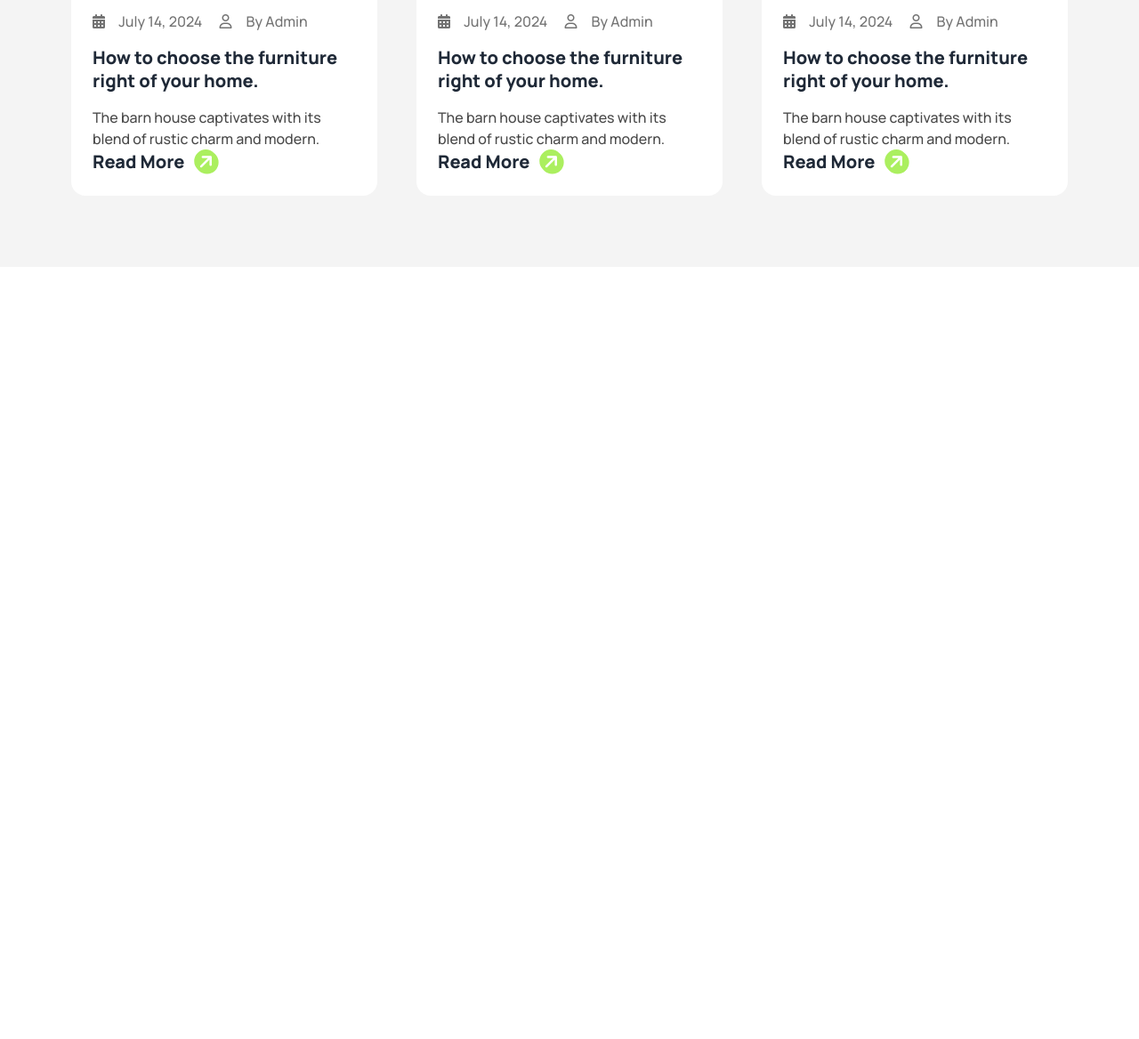
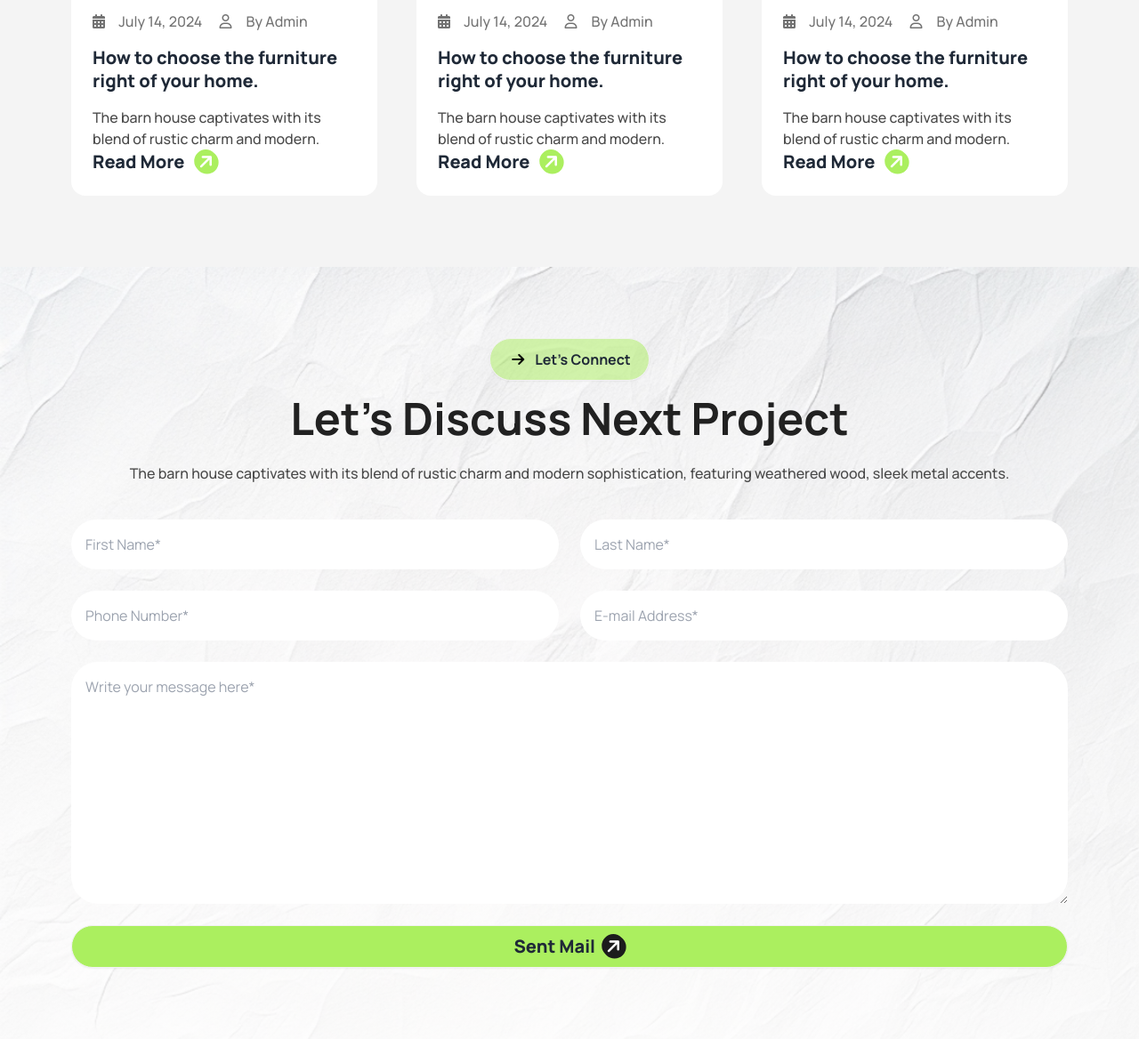
Before and after one commit to Shahriarkawsik/PHB10A03, a website: page index.html in a window 1280 px wide. Shown: the part 2550-3718 px from the top of the page at 89% size. Before the commit the page ends 2850 px from the top, so only its background shows below. Drawn offline with Linux system fonts and the light colour scheme.

Commit message:
input contact section completed

```diff
--- a/index.html
+++ b/index.html
@@ -5,6 +5,7 @@
     <meta name="viewport" content="width=device-width, initial-scale=1.0" />
     <title>Assignment-03</title>
     <link rel="stylesheet" href="./src/output.css" />
+    <link rel="stylesheet" href="./src/style.css " />
     <!-- font cdn-->
     <link rel="preconnect" href="https://fonts.googleapis.com" />
     <link rel="preconnect" href="https://fonts.gstatic.com" crossorigin />
@@ -425,7 +426,9 @@
       </section>
       <!-- Four section -->
       <section class="bg-main-color-1">
-        <div class="max-sm:w-9/12 sm:w-11/12 lg:w-full mx-auto lg:p-20">
+        <div
+          class="max-sm:w-9/12 sm:w-11/12 lg:w-full mx-auto p-10 sm:p-20 lg:p-20"
+        >
           <div class="space-y-5 sm:space-y-4 lg:space-y-6 xl:space-y-10">
             <!-- section head -->
             <div class="text-center space-y-5 sm:space-y-4 xl:space-y-3">
@@ -582,6 +585,72 @@
           </div>
         </div>
       </section>
+      <!-- Five section -->
+      <section class="five-section">
+        <div
+          class="max-sm:w-9/12 sm:w-11/12 lg:w-full mx-auto p-10 sm:p-20 lg:p-20"
+        >
+          <div class="space-y-5 sm:space-y-4 lg:space-y-6 xl:space-y-10">
+            <!-- section head -->
+            <div class="text-center space-y-5 sm:space-y-4 xl:space-y-3">
+              <!-- About us button -->
+              <a
+                class="btn bg-btn-color-3 lg:text-base font-bold rounded-32 sm:px-10 md:px-5"
+                ><i
+                  class="fa-solid fa-arrow-right text-black rounded-full p-1"
+                ></i
+                >Let’s Connect</a
+              >
+              <!-- div Title and subtitle  -->
+              <div class="space-y-4 sm:space-y-6 lg:space-y-6 xl:space-y-5">
+                <h1 class="title">Let’s Discuss Next Project</h1>
+                <p class="subtitle">
+                  The barn house captivates with its blend of rustic charm and
+                  modern sophistication, featuring weathered wood, sleek metal
+                  accents.
+                </p>
+              </div>
+            </div>
+            <!-- input contact information -->
+            <div
+              class="grid grid-cols-1 gap-6 sm:grid-cols-2 sm:gap-5 lg:grid-cols-2 lg:gap-6"
+            >
+              <input
+                class="bg-white p-3 max-sm:px-6 sm:p-4 lg:p-4 rounded-badge text-placeholder-color row-start-1 col-start-1 col-span-1"
+                type="text"
+                placeholder="First Name*"
+              />
+              <input
+                class="bg-white p-3 max-sm:px-6 sm:p-4 lg:p-4 rounded-badge text-placeholder-color row-start-2 col-start-1 col-span-1 sm:row-start-1 sm:col-start-2 sm:col-span-1"
+                type="text"
+                placeholder="Last Name*"
+              />
+              <input
+                class="bg-white p-3 max-sm:px-6 sm:p-4 lg:p-4 rounded-badge text-placeholder-color row-start-3 col-start-1 col-span-1 sm:row-start-2 sm:col-start-1 sm:col-span-1"
+                type="text"
+                placeholder="Phone Number*"
+              />
+              <input
+                class="bg-white p-3 max-sm:px-6 sm:p-4 lg:p-4 rounded-badge text-placeholder-color row-start-4 col-start-1 col-span-1 sm:row-start-2 sm:col-start-2 sm:col-span-1"
+                type="text"
+                placeholder="E-mail Address*"
+              />
+              <textarea
+                class="bg-white max-sm:px-6 py-4 sm:p-4 lg:p-4 rounded-badge text-placeholder-color row-start-5 col-start-1 col-span-1 sm:row-start-3 sm:col-start-1 sm:col-span-2"
+                cols="30"
+                rows="10"
+                placeholder="Write your message here*"
+              ></textarea>
+              <a
+          class="btn  bg-border-color lg:text-xl font-extrabold rounded-badge sm:px-10 row-start-6 col-start-1 col-span-1 sm:row-start-4 sm:col-start-1 sm:col-span-2"
+          >Sent Mail<i
+            class="fa-solid fa-arrow-right -rotate-45 text-white bg-btn-color-2 rounded-full p-1"
+          ></i
+        ></a>
+            </div>
+          </div>
+        </div>
+      </section>
     </main>
     <footer></footer>
   </body>
--- /dev/null
+++ b/src/style.css
@@ -0,0 +1,11 @@
+.five-section {
+  background: linear-gradient(
+        0deg,
+        rgba(255, 255, 255, 0.8),
+        rgba(255, 255, 255, 0.4)
+      )
+      100%,
+    url(../assets/bg.jpg);
+  background-repeat: no-repeat;
+  background-size: cover;
+}
--- a/tailwind.config.js
+++ b/tailwind.config.js
@@ -6,7 +6,9 @@ module.exports = {
   theme: {
     extend: {
       backgroundImage:{
-        "header-bg-color": "linear-gradient(0deg, rgb(255, 255, 255),rgba(255, 255, 255, 0) 100%)"
+        "header-bg-color": "linear-gradient(0deg, rgb(255, 255, 255),rgba(255, 255, 255, 0) 100%)",
+        // "footer-backgroundImage": "linear-gradient(0deg, rgb(5, 155, 155),rgba(255, 255, 255, 0) 100%),url('./assets/bg.jpg')",
+        "footer-backgroundImage": "url('./assets/bg.jpg')",
       },
       borderRadius:{
         "32": "32px"
@@ -25,6 +27,7 @@ module.exports = {
         "card-3": "rgb(164, 218, 195)",
         "cards-4": "rgb(119, 170, 234))",
         "portf-border-color": "rgb(233, 233, 233)",
+        "placeholder-color": "rgb(160, 160, 160)",
       },
       fontFamily:{
         "Manrope": "Manrope",
```
Also changed, not shown: src/output.css.
